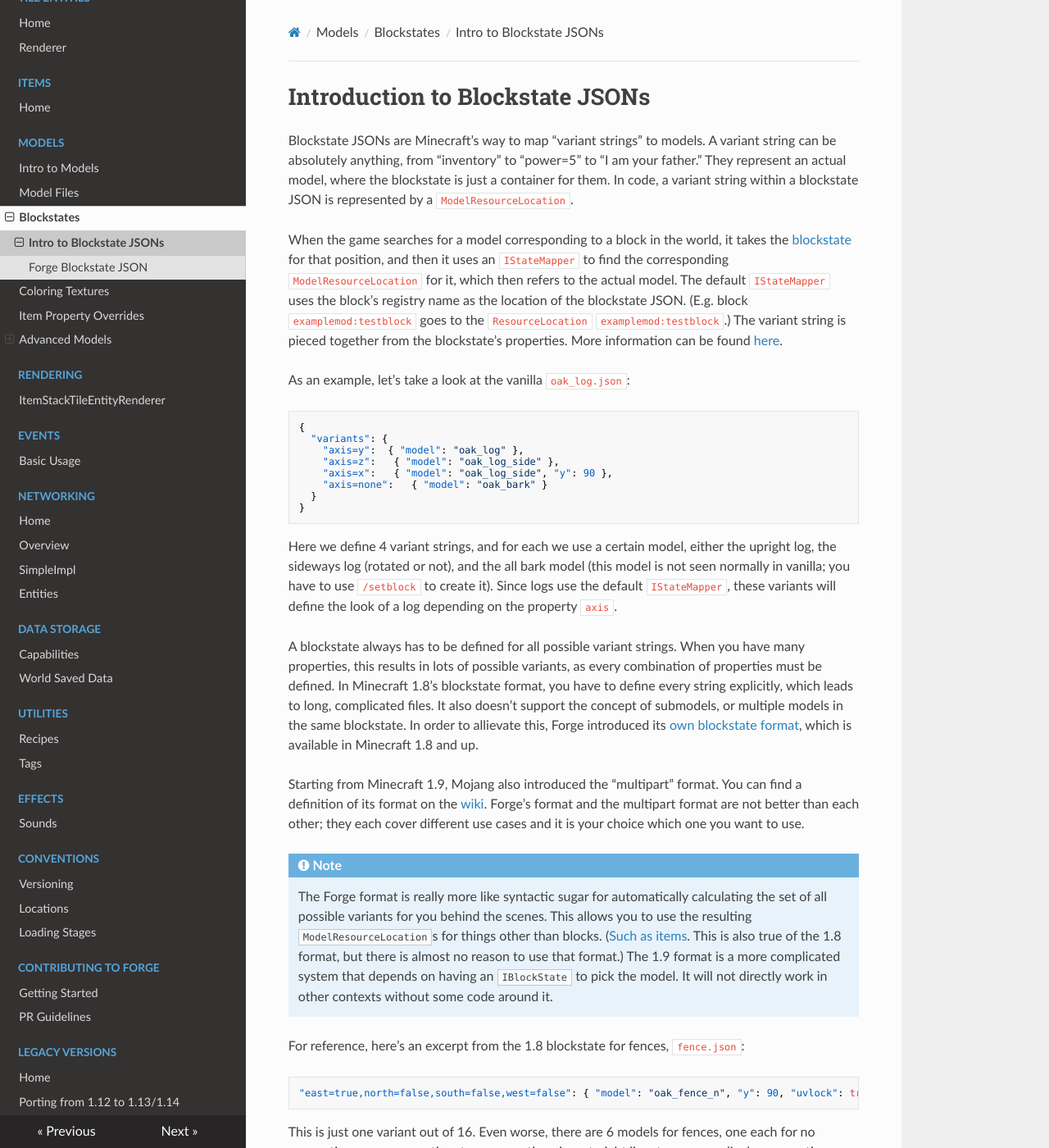
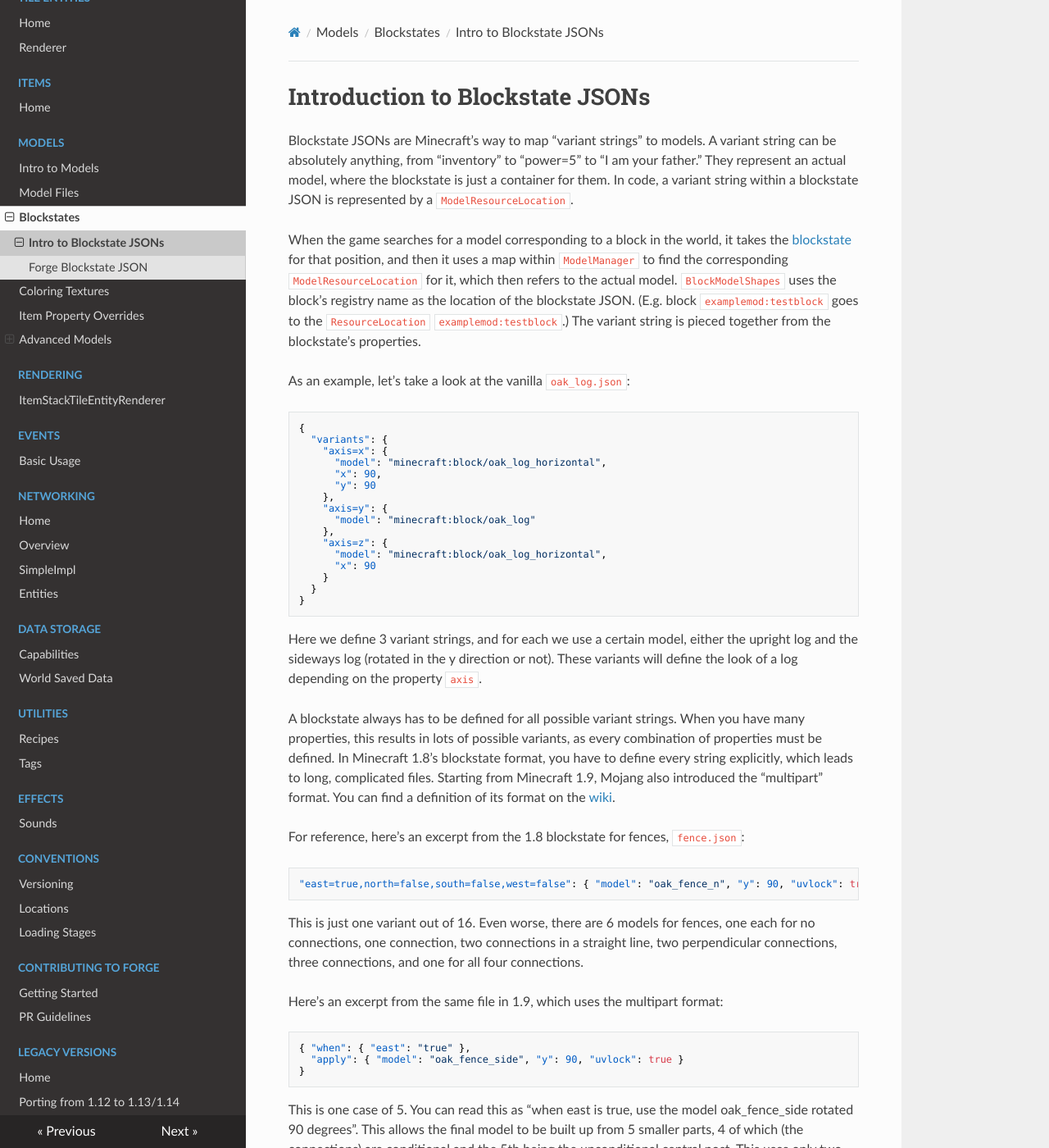
Before and after one commit to MinecraftForge/Documentation, an MkDocs documentation site: the page built from docs/models/blockstates/introduction.md, in a window 1280 px wide and 1400 px high. Shown: the whole window at 82% size. Built offline with MkDocs 1.6.1, drawn with Linux system fonts in a browser that asks for light colours; nearby versions of some CDN libraries; some of the changed text lies outside the part shown.

Commit message:
More fixes.
Should rewrite BlockState introduction entirely to match current conditions.

Need to finish Animation after testing implementations.

````diff
--- a/docs/models/blockstates/introduction.md
+++ b/docs/models/blockstates/introduction.md
@@ -3,29 +3,32 @@ Introduction to Blockstate JSONs
 
 Blockstate JSONs are Minecraft's way to map "variant strings" to models. A variant string can be absolutely anything, from "inventory" to "power=5" to "I am your father." They represent an actual model, where the blockstate is just a container for them. In code, a variant string within a blockstate JSON is represented by a `ModelResourceLocation`.
 
-When the game searches for a model corresponding to a block in the world, it takes the [blockstate][] for that position, and then it uses an `IStateMapper` to find the corresponding `ModelResourceLocation` for it, which then refers to the actual model. The default `IStateMapper` uses the block's registry name as the location of the blockstate JSON. (E.g. block `examplemod:testblock` goes to the `ResourceLocation` `examplemod:testblock`.) The variant string is pieced together from the blockstate's properties. More information can be found [here][statemapper].
+When the game searches for a model corresponding to a block in the world, it takes the [blockstate][] for that position, and then it uses a map within `ModelManager` to find the corresponding `ModelResourceLocation` for it, which then refers to the actual model. `BlockModelShapes` uses the block's registry name as the location of the blockstate JSON. (E.g. block `examplemod:testblock` goes to the `ResourceLocation` `examplemod:testblock`.) The variant string is pieced together from the blockstate's properties.
 
 As an example, let's take a look at the vanilla `oak_log.json`:
 
 ```json
 {
   "variants": {
-    "axis=y":  { "model": "oak_log" },
-    "axis=z":   { "model": "oak_log_side" },
-    "axis=x":   { "model": "oak_log_side", "y": 90 },
-    "axis=none":   { "model": "oak_bark" }
+    "axis=x": {
+      "model": "minecraft:block/oak_log_horizontal",
+      "x": 90,
+      "y": 90
+    },
+    "axis=y": {
+      "model": "minecraft:block/oak_log"
+    },
+    "axis=z": {
+      "model": "minecraft:block/oak_log_horizontal",
+      "x": 90
+    }
   }
 }
 ```
 
-Here we define 4 variant strings, and for each we use a certain model, either the upright log, the sideways log (rotated or not), and the all bark model (this model is not seen normally in vanilla; you have to use `/setblock` to create it). Since logs use the default `IStateMapper`, these variants will define the look of a log depending on the property `axis`.
+Here we define 3 variant strings, and for each we use a certain model, either the upright log and the sideways log (rotated in the y direction or not). These variants will define the look of a log depending on the property `axis`.
 
-A blockstate always has to be defined for all possible variant strings. When you have many properties, this results in lots of possible variants, as every combination of properties must be defined. In Minecraft 1.8's blockstate format, you have to define every string explicitly, which leads to long, complicated files. It also doesn't support the concept of submodels, or multiple models in the same blockstate. In order to allievate this, Forge introduced its [own blockstate format][Forge blockstate], which is available in Minecraft 1.8 and up.
-
-Starting from Minecraft 1.9, Mojang also introduced the "multipart" format. You can find a definition of its format on the [wiki][]. Forge's format and the multipart format are not better than each other; they each cover different use cases and it is your choice which one you want to use.
-
-!!! note
-    The Forge format is really more like syntactic sugar for automatically calculating the set of all possible variants for you behind the scenes. This allows you to use the resulting `ModelResourceLocation`s for things other than blocks. ([Such as items][item blockstates]. This is also true of the 1.8 format, but there is almost no reason to use that format.) The 1.9 format is a more complicated system that depends on having an `IBlockState` to pick the model. It will not directly work in other contexts without some code around it.
+A blockstate always has to be defined for all possible variant strings. When you have many properties, this results in lots of possible variants, as every combination of properties must be defined. In Minecraft 1.8's blockstate format, you have to define every string explicitly, which leads to long, complicated files. Starting from Minecraft 1.9, Mojang also introduced the "multipart" format. You can find a definition of its format on the [wiki][].
 
 For reference, here's an excerpt from the 1.8 blockstate for fences, `fence.json`:
 
@@ -43,10 +46,8 @@ Here's an excerpt from the same file in 1.9, which uses the multipart format:
 }
 ```
 
-This is one case of 5. You can read this as "when east=true, use the model oak_fence_side rotated 90 degrees". This allows the final model to be built up from 5 smaller parts, 4 of which (the connections) are conditional and the 5th being the unconditional central post. This uses only two models, one for the post, and one for the side connection.
+This is one case of 5. You can read this as "when east is true, use the model oak_fence_side rotated 90 degrees". This allows the final model to be built up from 5 smaller parts, 4 of which (the connections) are conditional and the 5th being the unconditional central post. This uses only two models, one for the post, and one for the side connection.
 
 [blockstate]: ../../blocks/states.md
 [statemapper]: ../using.md#block-models
-[Forge blockstate]: forgeBlockstates.md
 [wiki]: https://minecraft.gamepedia.com/Model#Block_states
-[item blockstates]: ../using.md#blockstate-jsons-for-items
````
Also changed, not shown: docs/animation/implementing.md (+7 -7 lines), docs/models/blockstates/forgeBlockstates.md (deleted, +0 -207 lines), docs/models/color.md (+3 -3 lines), docs/models/files.md (+1 -1 lines), docs/tileentities/tileentity.md (+1 -1 lines).
